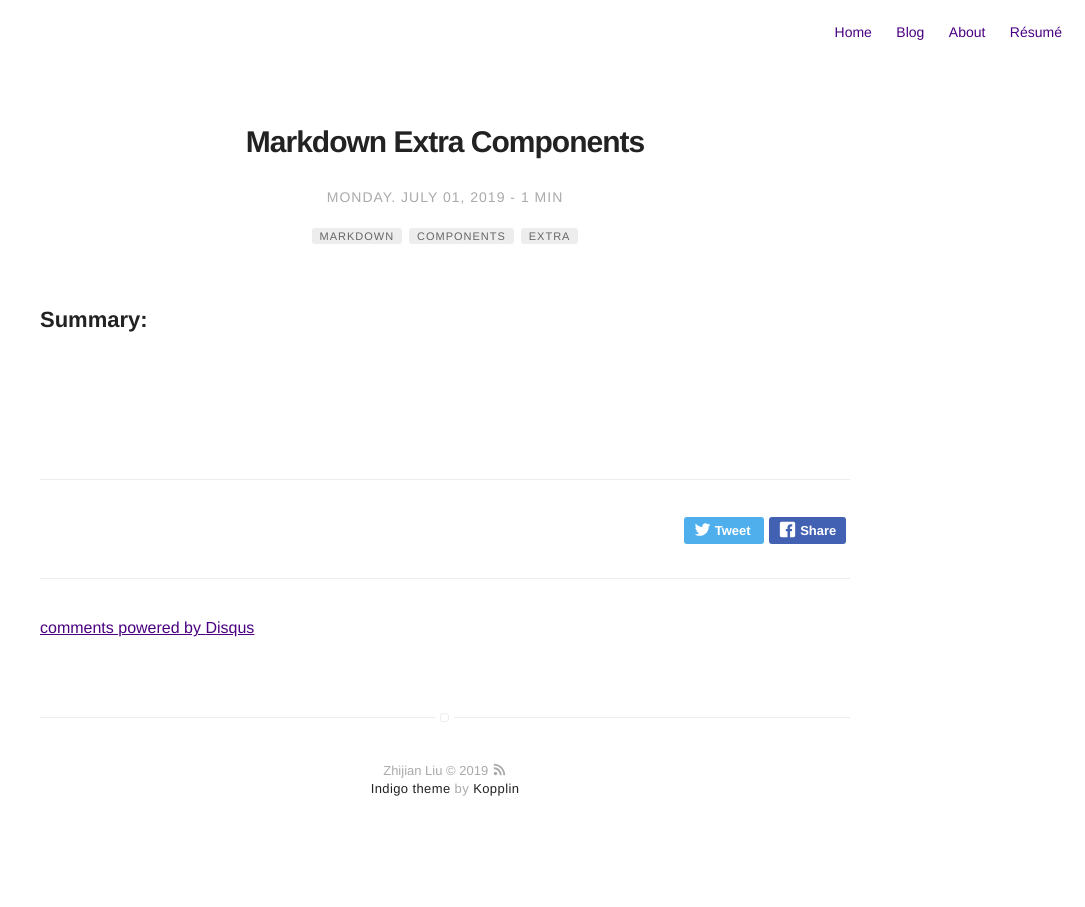
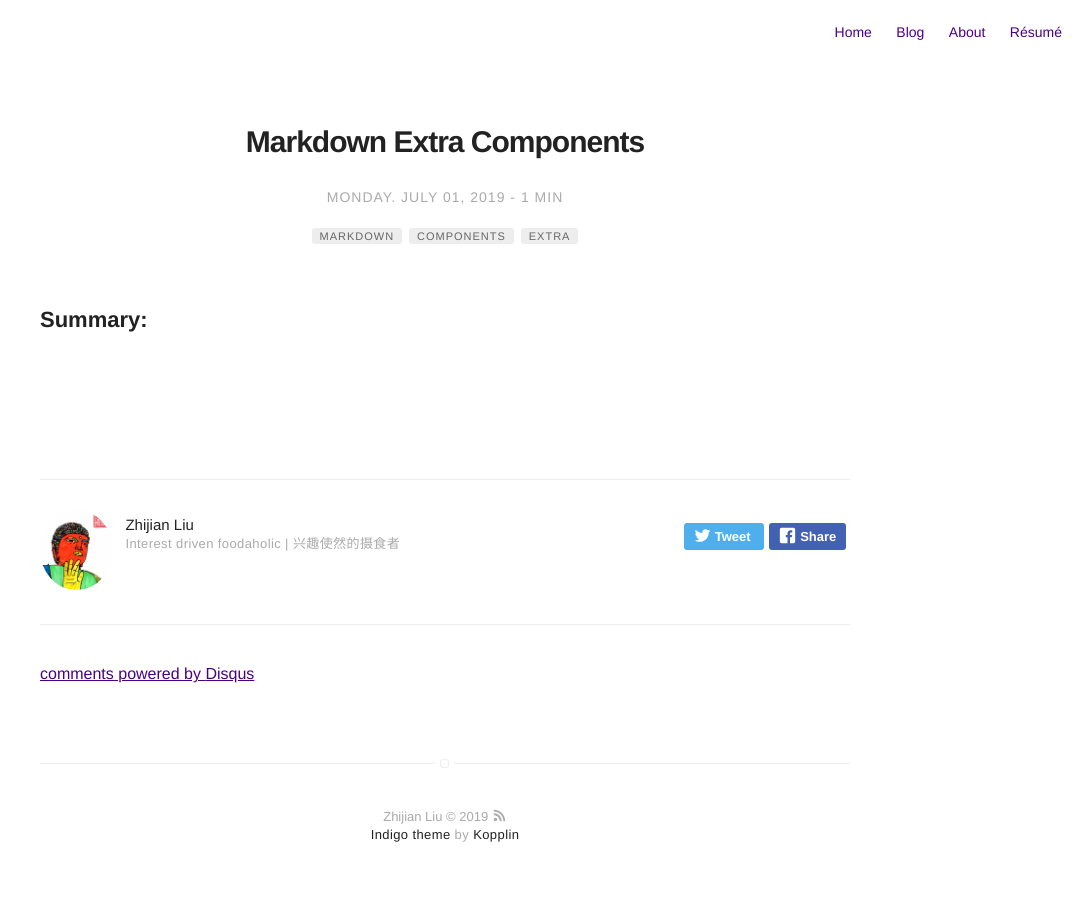
Before and after one commit to subaiwen/subaiwen.github.io, a Jekyll site: the page built from _posts/2019-7-1-test.markdown, in a window 1280 px wide. Shown: the whole page, without its empty margins (195-1280 px from the left). Built offline with Jekyll 4.4.1, drawn with Linux system fonts in a browser that asks for light colours; comment, search, counter and statistics services are not loaded.

Commit message:
Update _config.yml

```diff
--- a/_config.yml
+++ b/_config.yml
@@ -54,18 +54,12 @@ github: subaiwen
 email: 446885833jacob@gmail.com
 
 authors:
-    johndoe:
-        name: John Doe
-        bio: A Man who travels the world eating noodles
+    subaiwen:
+        name: Zhijian Liu
+        bio: Interest driven foodaholic | 兴趣使然的摄食者
         external-image: false
-        picture: assets/images/profile.jpg
-        twitter: johndoe
-    jamesfoster:
-        name: James Foster
-        bio: A Man who develops software with coffee
-        external-image: false
-        picture: assets/images/james.jpg
-        twitter: jamesfoster
+        picture: assets/images/avatar.jpg
+        twitter: none
 
 # do you want a larger site? change the option below
 # options: [normal, large] | default: normal
```
